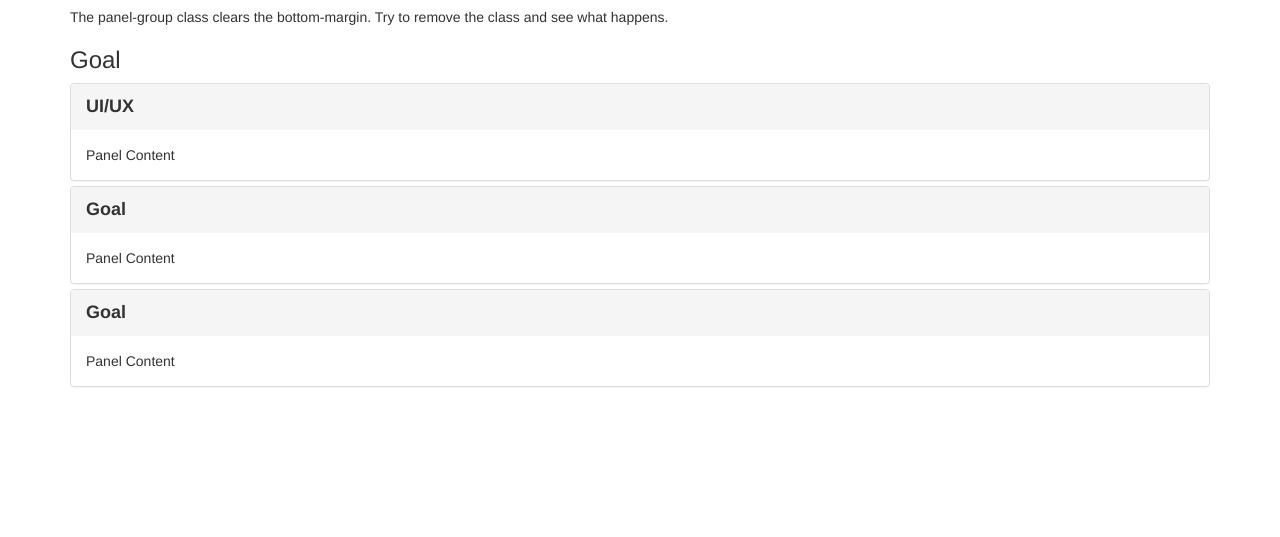
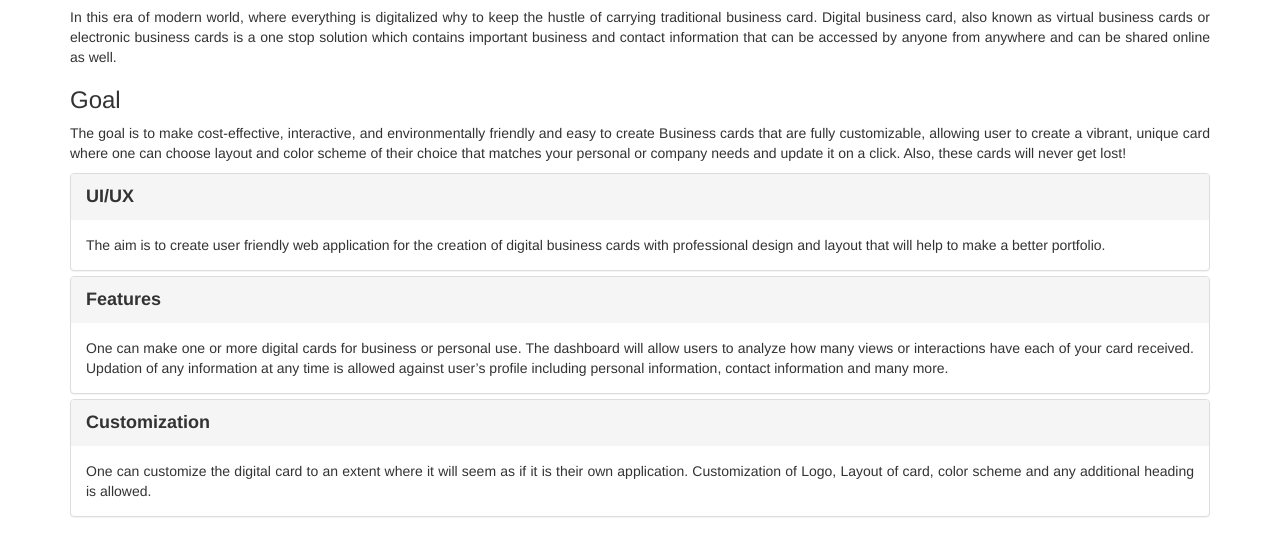
Before and after one commit to muhammaddanialgauharuh/Mobile-Computing-Project, a plain HTML site: page index.html in a window 1280 px wide. Shown: the part 384-921 px from the top of the page. Before the commit the page ends 800 px from the top, so only its background shows below. Drawn offline with nearby package versions, Linux system fonts and the light colour scheme.

Commit message:
Goal Page Work Done

```diff
--- a/index.html
+++ b/index.html
@@ -1,7 +1,7 @@
 <!DOCTYPE html>
 <html lang="en">
 <head>
-  <title>Bootstrap Example</title>
+  <title>Application Goal</title>
   <meta charset="utf-8">
   <meta name="viewport" content="width=device-width, initial-scale=1">
   <link rel="stylesheet" href="https://maxcdn.bootstrapcdn.com/bootstrap/3.4.1/css/bootstrap.min.css">
@@ -13,7 +13,7 @@
 
 	body{
 		margin: 0px;
-
+    text-align: justify;
 	}
 
 	#overlay1 {
@@ -69,11 +69,11 @@
     </div>
     <div class="collapse navbar-collapse" id="myNavbar">
       <ul class="nav navbar-nav">
-        <li class="active"><a href="#">GOAL</a></li>
-        <li><a href="#">PERSONAS</a></li>
-        <li><a href="#">SKETCHES</a></li>
-		<li><a href="#">CRITIQUE</a></li>
-		<li><a href="#">TECHNOLOGIES</a></li>
+        <li class="active"><a href="index.html">GOAL</a></li>
+        <li><a href="Personas.html">PERSONAS</a></li>
+        <li><a href="Sketches.html">SKETCHES</a></li>
+		<li><a href="Critique.html">CRITIQUE</a></li>
+		<li><a href="Technologies.html">TECHNOLOGIES</a></li>
       </ul>
     </div>
   </div>
@@ -86,20 +86,30 @@
 
 <div class="container">
 	<h2>Introduction</h2>
-	<p>The panel-group class clears the bottom-margin. Try to remove the class and see what happens.</p>
+	<p>In this era of modern world, where everything is digitalized why to keep the hustle of carrying traditional business card. Digital business card,
+    also known as virtual business cards or electronic business cards is a one stop solution which contains important business and contact information
+    that can be accessed by anyone from anywhere and can be shared online as well.</p>
 	<h3>Goal</h3>
+  <p>The goal is to make cost-effective, interactive, and environmentally friendly and easy to create Business cards that are fully customizable,
+    allowing user to create a vibrant, unique card where one can choose layout and color scheme of their choice that matches your personal or company needs and update it on a click.
+     Also, these cards will never get lost!</p>
 	<div class="panel-group">
 	  <div class="panel panel-default">
 		<div class="panel-heading" style="font-size: 18px;"><b>UI/UX</b></div>
-		<div class="panel-body">Panel Content</div>
+		<div class="panel-body">
+      The aim is to create user friendly web application for the creation of digital business cards with professional design and layout that will help to make a better portfolio.
+    </div>
 	  </div>
 	  <div class="panel panel-default">
-		<div class="panel-heading" style="font-size: 18px;"><b>Goal</b></div>
-		<div class="panel-body">Panel Content</div>
+		<div class="panel-heading" style="font-size: 18px;"><b>Features</b></div>
+		<div class="panel-body">One can make one or more digital cards for business or personal use.
+      The dashboard will allow users to analyze how many views or interactions have each of your card received.
+      Updation of any information at any time is allowed against user’s profile including personal information, contact information and many more.</div>
 	  </div>
 	  <div class="panel panel-default">
-		<div class="panel-heading" style="font-size: 18px;"><b>Goal</b></div>
-		<div class="panel-body">Panel Content</div>
+		<div class="panel-heading" style="font-size: 18px;"><b>Customization</b></div>
+		<div class="panel-body">One can customize the digital card to an extent where it will seem as if it is their own application. Customization of Logo,
+      Layout of card, color scheme and any additional heading is allowed.</div>
 	  </div>
 	</div>
   </div>
```
Also changed, not shown: UI/1.PNG (added), UI/10.PNG (added), UI/2.PNG (added), UI/3.PNG (added), UI/4.1.PNG (added), UI/4.PNG (added), UI/5.PNG (added), UI/6.PNG (added), UI/7.PNG (added), UI/8.PNG (added), UI/9.PNG (added), assets/133_ux_persona_illustration_blog.png (added), assets/Digital-business-cards.avif (added), assets/Electronic-Business-Cards-Work.jpeg (added), 3 more files.
